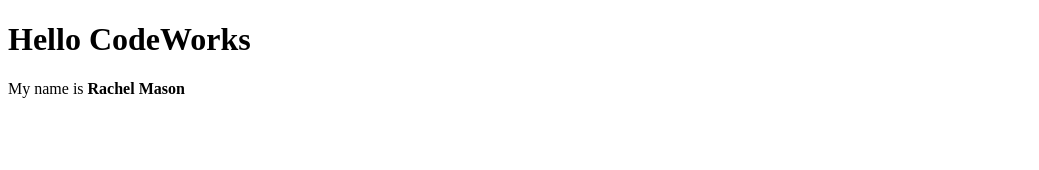
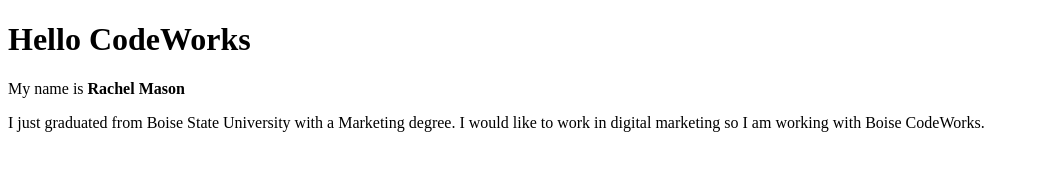
Before and after one commit to rachelmason/day-1, a plain HTML site: page index.html in a window 1280 px wide. Shown: the whole page, without its empty margins (0-1039 px from the left). Drawn offline with Linux system fonts and the light colour scheme.

Commit message:
adds personal bio

```diff
--- a/index.html
+++ b/index.html
@@ -8,5 +8,6 @@
     <h1>Hello CodeWorks</h1>
 
     <p>My name is <strong>Rachel Mason</strong></p>
+    <p>I just graduated from Boise State University with a Marketing degree. I would like to work in digital marketing so I am working with Boise CodeWorks.</p>
 </body>
 </html>
```
